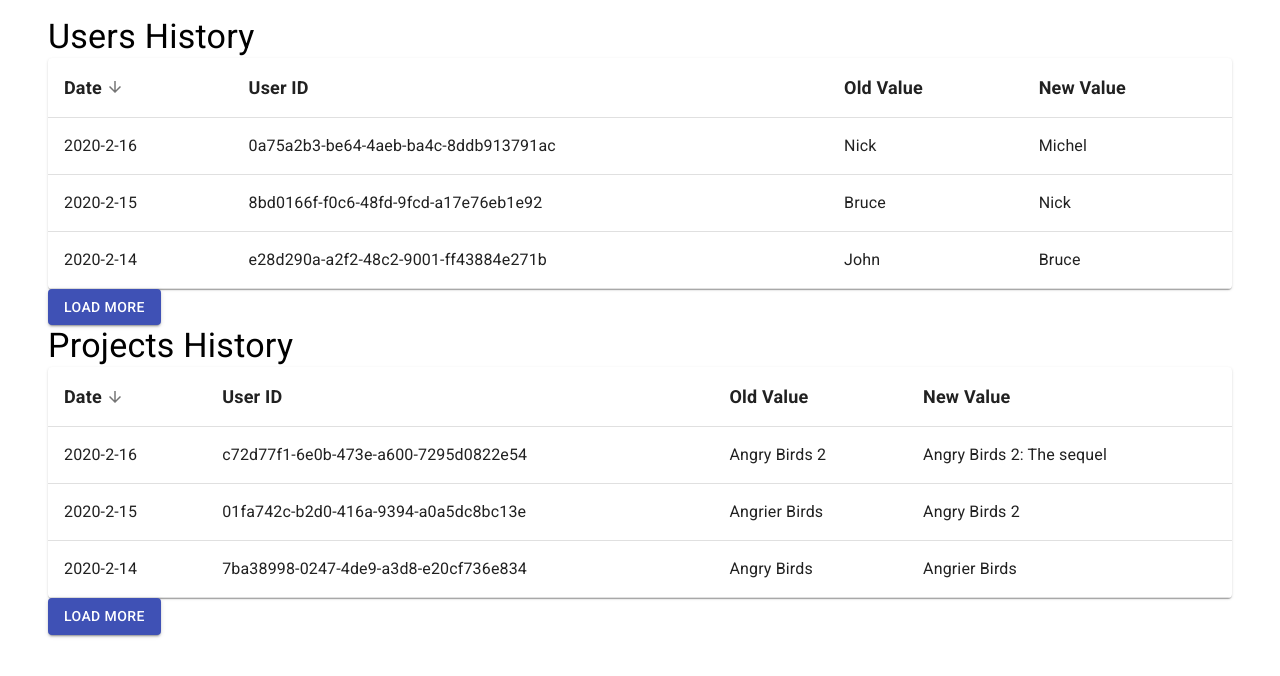
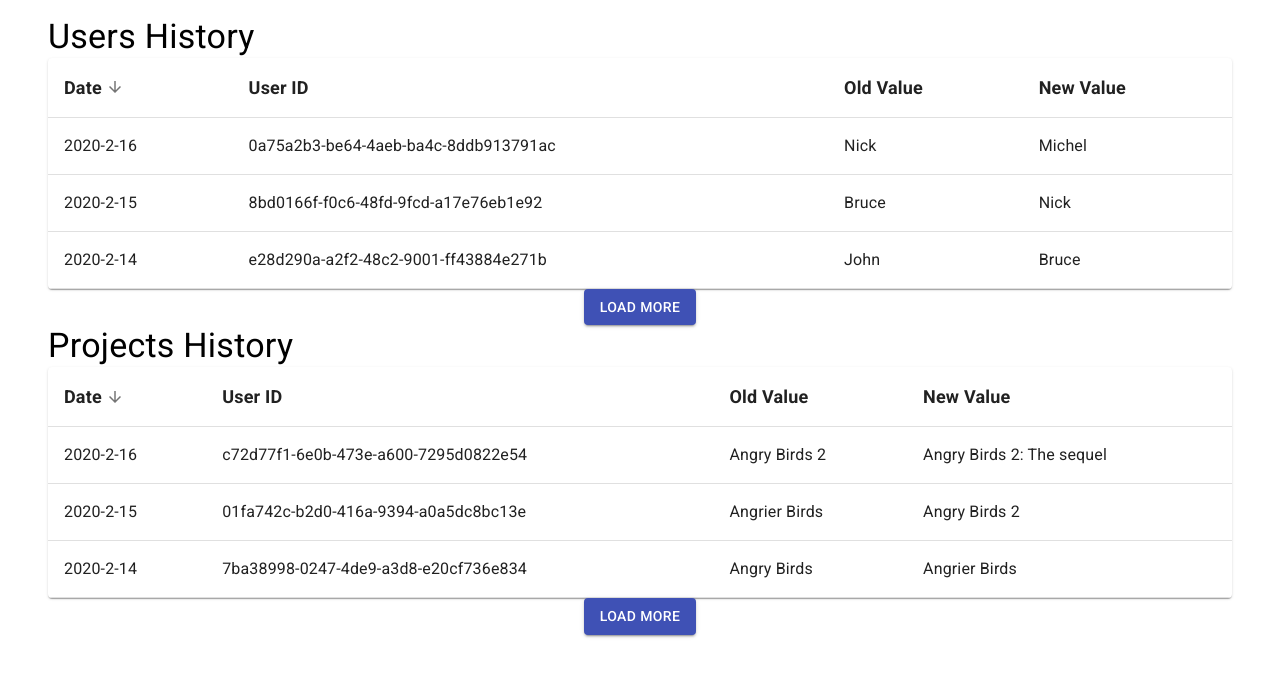
Before and after one commit to ndkv9/info-table, a React (Create React App) app: page / in a window 1280 px wide. Shown: the top 676 px of the page. Built offline with nearby package versions, Linux system fonts and the light colour scheme.

Commit message:
align loading btn to center

```diff
--- a/src/components/InfoTable.js
+++ b/src/components/InfoTable.js
@@ -21,6 +21,9 @@ const useStyles = makeStyles({
   header: {
     fontSize: 18,
     fontWeight: 'bold',
+  },
+  btn: {
+    alignContent: 'center',
   },
 })
 
@@ -133,6 +136,7 @@ const InfoTable = ({ getData }) => {
       {isLoading ? (
         <LoadingCircular />
       ) : isFetchedAll ? null : (
+        <Box textAlign='center'>
           <Button
             variant='contained'
             color='primary'
@@ -141,6 +145,7 @@ const InfoTable = ({ getData }) => {
           >
             {isError ? 'Retry' : 'Load more'}
           </Button>
+        </Box>
       )}
     </Box>
   )
```
Lines whose indentation alone changed are shown as unchanged.
